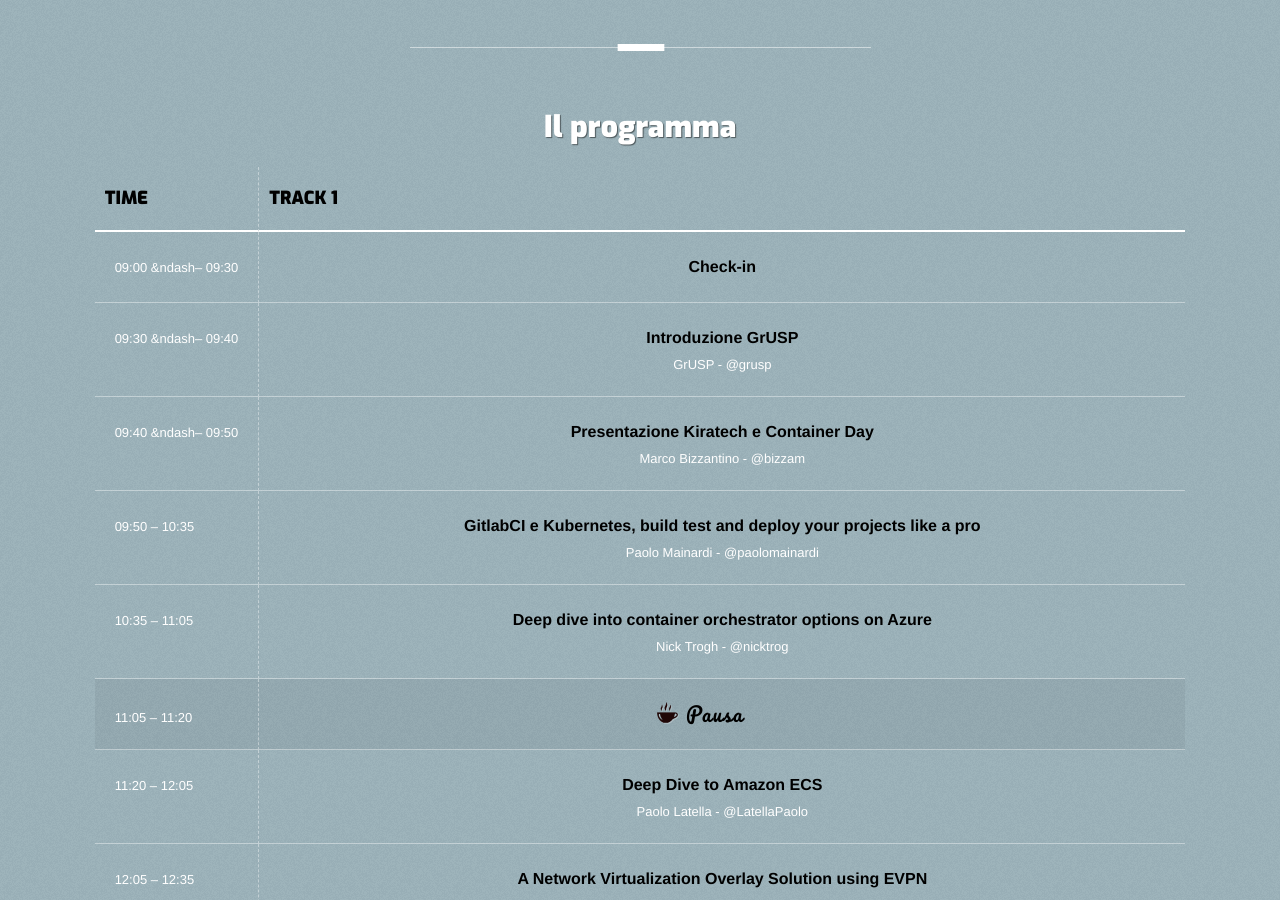
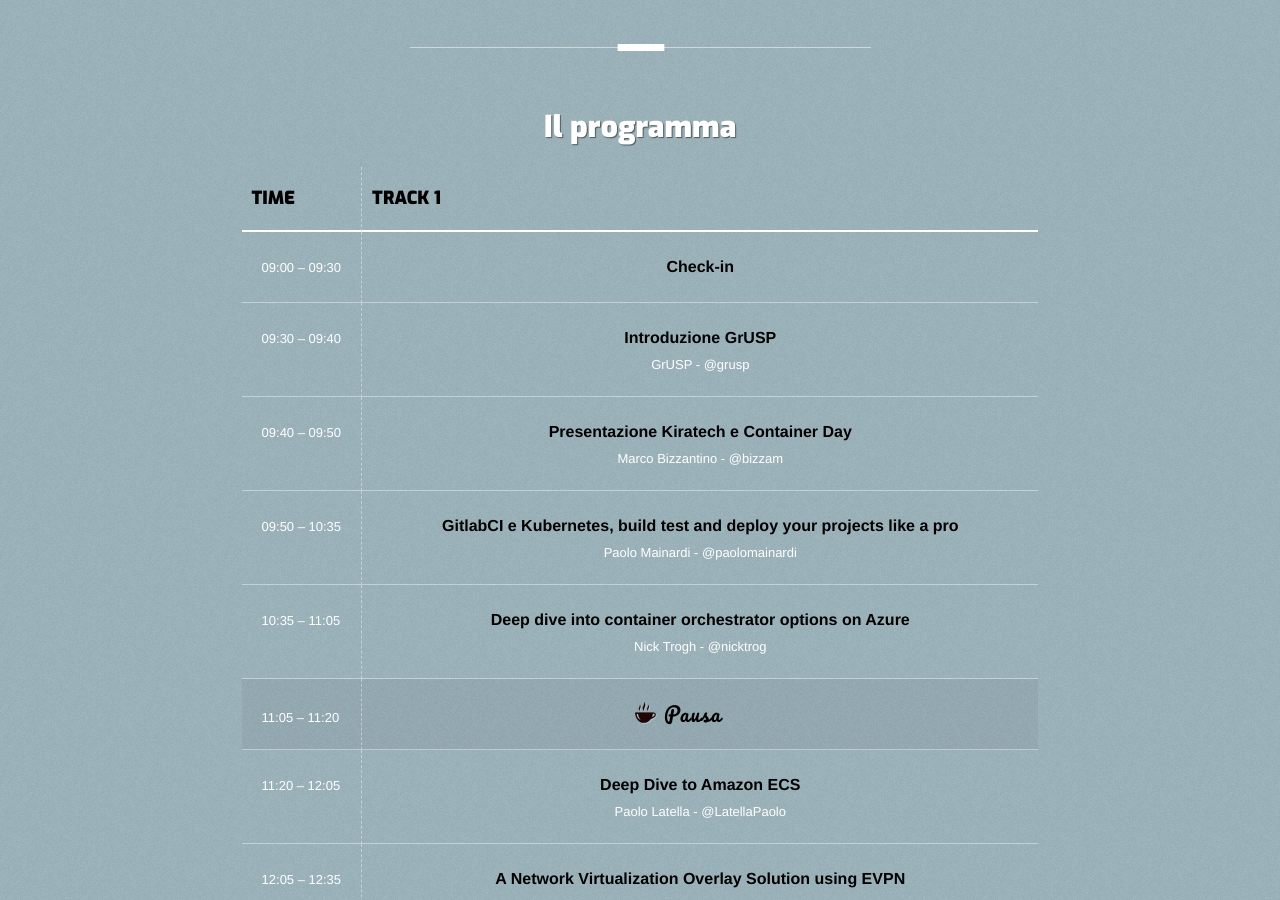
Before and after one commit to GrUSP/2017.containerday.it, a Jekyll site: the page built from index.html, in a window 1280 px wide and 900 px high, scrolled down 1948 px. Built offline with Jekyll 4.4.1, drawn with Linux system fonts in a browser that asks for light colours; Markdown is read by kramdown in place of the engine named in the settings.

Commit message:
Fixato problema html nel programma

```diff
--- a/_includes/section-speakers.html
+++ b/_includes/section-speakers.html
@@ -15,12 +15,12 @@
             </tr>
             </thead>
             <tr class="common_event">
-                <td class="time">09:00 &ndash&ndash; 09:30</td>
+                <td class="time">09:00 &ndash; 09:30</td>
                 <td><h4><a href="#" title="">Check-in</a></h4></td>
             </tr>
 
             <tr class="common_event">
-                <td class="time">09:30 &ndash&ndash; 09:40</td>
+                <td class="time">09:30 &ndash; 09:40</td>
                 <td>
                     <h4><a href="#" title="">Introduzione GrUSP</a></h4>
                     <a href="http://twitter.com/grusp" title="">GrUSP - @grusp</a><br/>
@@ -28,7 +28,7 @@
             </tr>
 
             <tr class="common_event">
-                <td class="time">09:40 &ndash&ndash; 09:50</td>
+                <td class="time">09:40 &ndash; 09:50</td>
                 <td>
                     <h4><a href="#" title="">Presentazione Kiratech e Container Day</a></h4>
                     <a href="http://twitter.com/bizzam" title="">Marco Bizzantino - @bizzam</a><br/>
```
